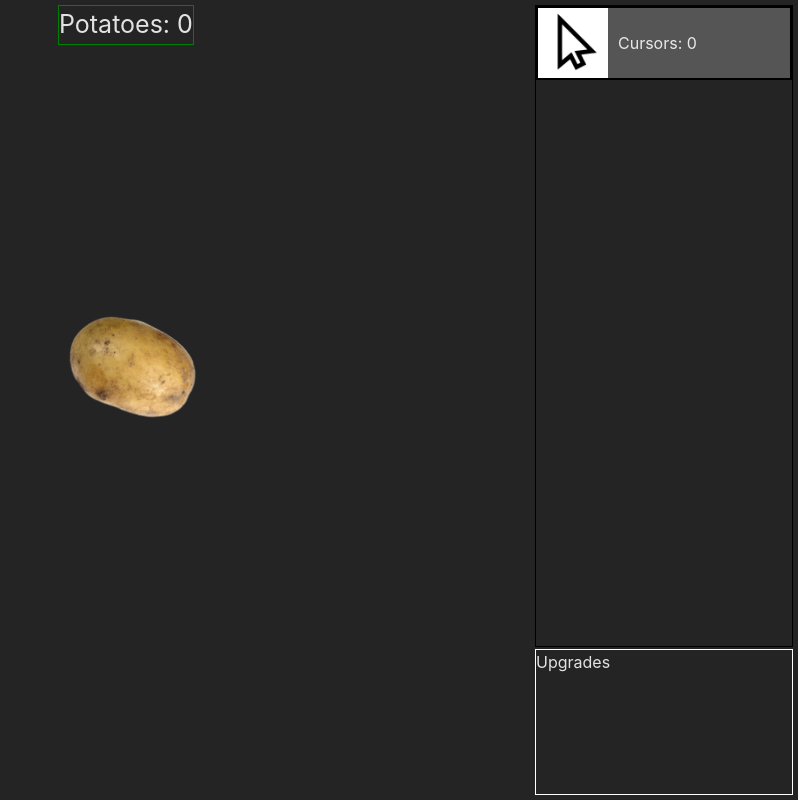
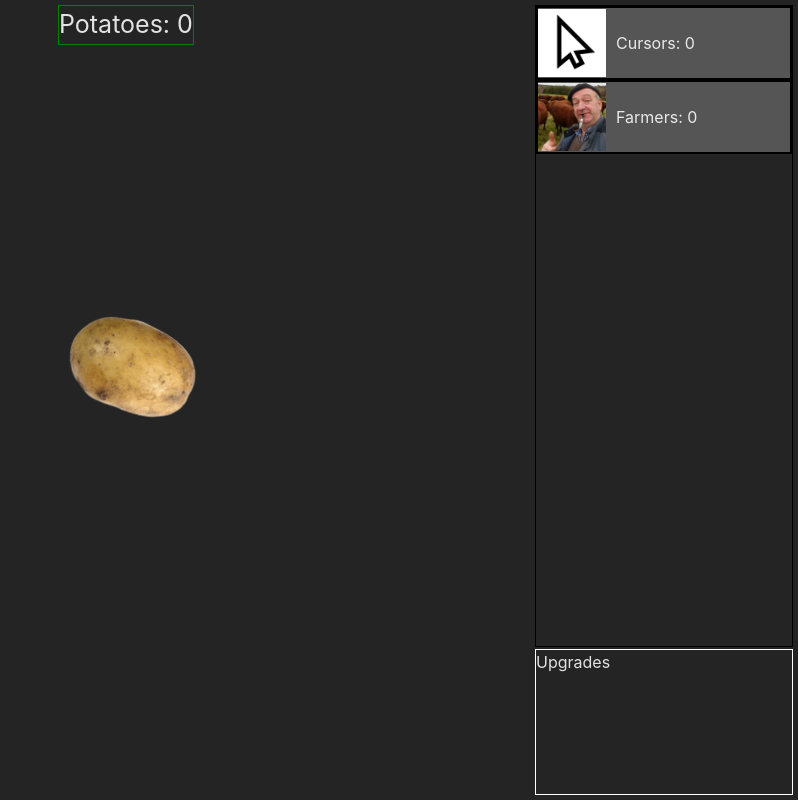
Before and after one commit to aFaughn/potato-clicker, a React (Vite) app: page / in a window 1280 px wide. Shown: the whole page, without its empty margins (482-1280 px from the left). Built offline with nearby package versions, Linux system fonts and the light colour scheme.

Commit message:
added farmers

```diff
--- a/src/App.css
+++ b/src/App.css
@@ -82,7 +82,7 @@
 
 #cursor-img {
   background-color: white;
-  width: 70px;
+  width: 68px;
 }
 
 @keyframes spin {
--- a/src/App.jsx
+++ b/src/App.jsx
@@ -1,20 +1,25 @@
 import { useState, useEffect } from 'react'
 import spud from './assets/spud.png'
 import cursor from './assets/cursor.png'
+import farmer from './assets/farmer.png'
 import './App.css'
 
 function App() {
   const [count, setCount] = useState(0)
   const [cursors, setCursors] = useState(0)
+  const [farmers, setFarmers] = useState(0)
   const [clock, setClock] = useState(111)
 
   const handleSpudClick = () => {
     setCount(count + 1)
   }
 
-  const buy = (what) => {
-    if (what === 'cursor') {
+  const buy = (item) => {
+    if (item === 'cursor') {
       setCursors(cursors + 1)
+    }
+    if (item === 'farmer') {
+      setFarmers(farmers + 1)
     }
   }
 
@@ -24,14 +29,17 @@ function App() {
       setCount(count + cursors * 0.3)
     },clock)
     return () => clearTimeout(timeout)
-  },[count,cursors])
+  },[count,cursors,farmers])
 
   return (
     <>
       <div id='currentBank'>Potatoes: {Math.round(count)}</div>
       <div id='store-container'>
-        <div id='buy-cursors' onClick={() => buy('cursor')} Title={"0.1 PpS/Each"}>
+        <div id='buy-cursors' onClick={() => buy('cursor')} Title={`0.1 PpS/Each | Current: ${(cursors * 0.1).toFixed(2)} PpS`}>
           <img id='cursor-img' src={cursor}></img><p>Cursors: {cursors}</p>
+        </div>
+        <div id='buy-cursors' onClick={() => buy('farmer')} Title={`1 PpS/Each | Current: ${(farmers * 1).toFixed(2)} PpS`}>
+          <img id='cursor-img' src={farmer}></img><p>Farmers: {farmers}</p>
         </div>
       </div>
       <div id='upgrades-container'>
```
Also changed, not shown: src/assets/farmer.png (added).
